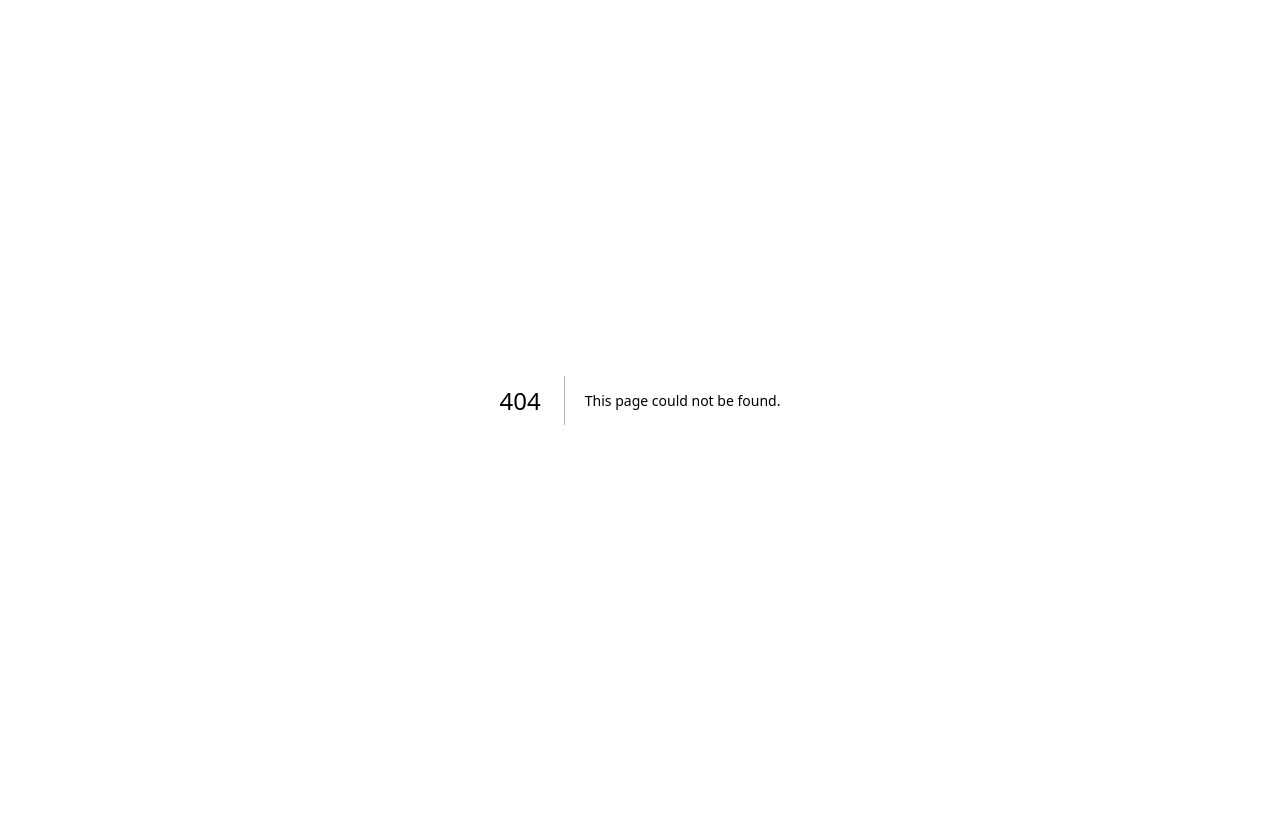
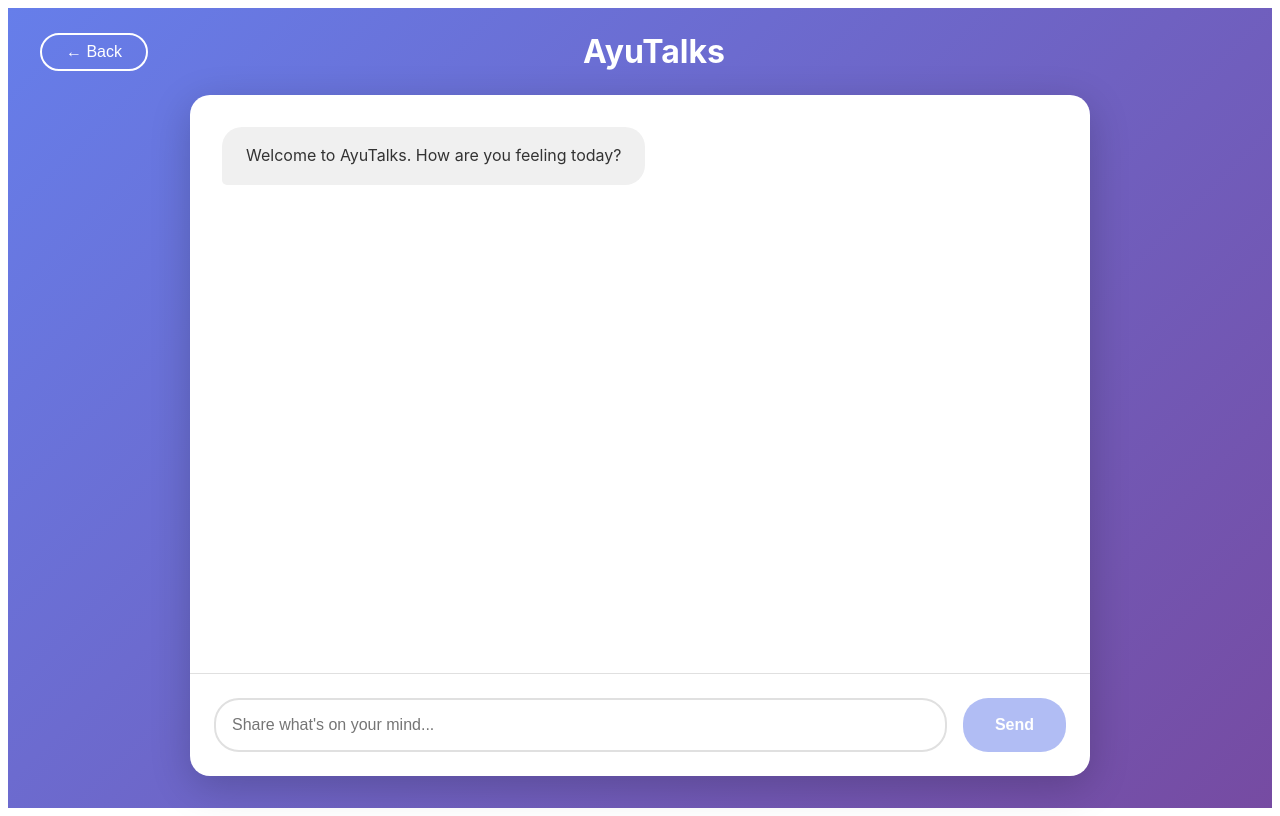
Before and after one commit to Asiri-1/ayutalks, a Next.js app: page /components/Chat in a window 1280 px wide. Before the commit this address had no page. Built offline with nearby package versions, Linux system fonts and the light colour scheme.

Commit message:
Create Chat.js

```diff
--- /dev/null
+++ b/pages/components/Chat.js
@@ -0,0 +1,235 @@
+import { useState, useRef, useEffect } from 'react';
+
+export default function Chat({ onBack }) {
+  const [messages, setMessages] = useState([
+    { role: 'assistant', content: 'Welcome to AyuTalks. How are you feeling today?' }
+  ]);
+  const [input, setInput] = useState('');
+  const [isLoading, setIsLoading] = useState(false);
+  const messagesEndRef = useRef(null);
+
+  const scrollToBottom = () => {
+    messagesEndRef.current?.scrollIntoView({ behavior: "smooth" });
+  };
+
+  useEffect(() => {
+    scrollToBottom();
+  }, [messages]);
+
+  const sendMessage = async (e) => {
+    e.preventDefault();
+    if (!input.trim()) return;
+
+    const userMessage = input.trim();
+    setInput('');
+    setMessages(prev => [...prev, { role: 'user', content: userMessage }]);
+    setIsLoading(true);
+
+    try {
+      const response = await fetch('/api/chat', {
+        method: 'POST',
+        headers: { 'Content-Type': 'application/json' },
+        body: JSON.stringify({
+          messages: [...messages, { role: 'user', content: userMessage }]
+        }),
+      });
+
+      const data = await response.json();
+
+      if (data.error) {
+        setMessages(prev => [...prev, {
+          role: 'assistant',
+          content: 'I apologize, but I encountered an error. Please try again.'
+        }]);
+      } else {
+        setMessages(prev => [...prev, {
+          role: 'assistant',
+          content: data.message
+        }]);
+      }
+    } catch (error) {
+      console.error('Error:', error);
+      setMessages(prev => [...prev, {
+        role: 'assistant',
+        content: 'I apologize, but I encountered an error. Please try again.'
+      }]);
+    } finally {
+      setIsLoading(false);
+    }
+  };
+
+  return (
+    <div style={styles.container}>
+      <div style={styles.header}>
+        <button onClick={onBack} style={styles.backButton}>
+          ← Back
+        </button>
+        <h1 style={styles.title}>AyuTalks</h1>
+        <div style={{ width: '80px' }}></div>
+      </div>
+
+      <div style={styles.chatContainer}>
+        <div style={styles.messagesContainer}>
+          {messages.map((message, index) => (
+            <div
+              key={index}
+              style={{
+                ...styles.messageWrapper,
+                justifyContent: message.role === 'user' ? 'flex-end' : 'flex-start'
+              }}
+            >
+              <div
+                style={{
+                  ...styles.message,
+                  ...(message.role === 'user' ? styles.userMessage : styles.assistantMessage)
+                }}
+              >
+                {message.content}
+              </div>
+            </div>
+          ))}
+          {isLoading && (
+            <div style={styles.messageWrapper}>
+              <div style={{ ...styles.message, ...styles.assistantMessage }}>
+                <span style={styles.typing}>●</span>
+                <span style={styles.typing}>●</span>
+                <span style={styles.typing}>●</span>
+              </div>
+            </div>
+          )}
+          <div ref={messagesEndRef} />
+        </div>
+
+        <form onSubmit={sendMessage} style={styles.inputForm}>
+          <input
+            type="text"
+            value={input}
+            onChange={(e) => setInput(e.target.value)}
+            placeholder="Share what's on your mind..."
+            style={styles.input}
+            disabled={isLoading}
+          />
+          <button
+            type="submit"
+            style={{
+              ...styles.sendButton,
+              opacity: isLoading || !input.trim() ? 0.5 : 1
+            }}
+            disabled={isLoading || !input.trim()}
+          >
+            Send
+          </button>
+        </form>
+      </div>
+    </div>
+  );
+}
+
+const styles = {
+  container: {
+    minHeight: '100vh',
+    display: 'flex',
+    flexDirection: 'column',
+    background: 'linear-gradient(135deg, #667eea 0%, #764ba2 100%)',
+    fontFamily: "'Inter', -apple-system, BlinkMacSystemFont, 'Segoe UI', Roboto, sans-serif",
+  },
+  header: {
+    display: 'flex',
+    alignItems: 'center',
+    justifyContent: 'space-between',
+    padding: '1.5rem 2rem',
+    color: 'white',
+  },
+  backButton: {
+    backgroundColor: 'transparent',
+    border: '2px solid white',
+    color: 'white',
+    padding: '0.5rem 1.5rem',
+    fontSize: '1rem',
+    fontWeight: '500',
+    borderRadius: '25px',
+    cursor: 'pointer',
+    transition: 'all 0.3s ease',
+  },
+  title: {
+    fontSize: '2rem',
+    margin: '0',
+    fontWeight: '700',
+  },
+  chatContainer: {
+    flex: 1,
+    display: 'flex',
+    flexDirection: 'column',
+    maxWidth: '900px',
+    width: '90%',
+    margin: '0 auto 2rem auto',
+    backgroundColor: 'white',
+    borderRadius: '20px',
+    boxShadow: '0 10px 40px rgba(0,0,0,0.2)',
+    overflow: 'hidden',
+  },
+  messagesContainer: {
+    flex: 1,
+    overflowY: 'auto',
+    padding: '2rem',
+    display: 'flex',
+    flexDirection: 'column',
+    gap: '1rem',
+  },
+  messageWrapper: {
+    display: 'flex',
+    width: '100%',
+  },
+  message: {
+    maxWidth: '70%',
+    padding: '1rem 1.5rem',
+    borderRadius: '20px',
+    lineHeight: '1.6',
+    fontSize: '1rem',
+  },
+  userMessage: {
+    backgroundColor: '#667eea',
+    color: 'white',
+    borderBottomRightRadius: '5px',
+  },
+  assistantMessage: {
+    backgroundColor: '#f0f0f0',
+    color: '#333',
+    borderBottomLeftRadius: '5px',
+  },
+  typing: {
+    display: 'inline-block',
+    width: '8px',
+    height: '8px',
+    borderRadius: '50%',
+    backgroundColor: '#999',
+    margin: '0 2px',
+    animation: 'typing 1.4s infinite',
+  },
+  inputForm: {
+    display: 'flex',
+    padding: '1.5rem',
+    borderTop: '1px solid #e0e0e0',
+    gap: '1rem',
+  },
+  input: {
+    flex: 1,
+    padding: '1rem',
+    fontSize: '1rem',
+    border: '2px solid #e0e0e0',
+    borderRadius: '25px',
+    outline: 'none',
+    transition: 'border-color 0.3s',
+  },
+  sendButton: {
+    padding: '1rem 2rem',
+    backgroundColor: '#667eea',
+    color: 'white',
+    border: 'none',
+    borderRadius: '25px',
+    fontSize: '1rem',
+    fontWeight: '600',
+    cursor: 'pointer',
+    transition: 'background-color 0.3s',
+  },
+};
```
